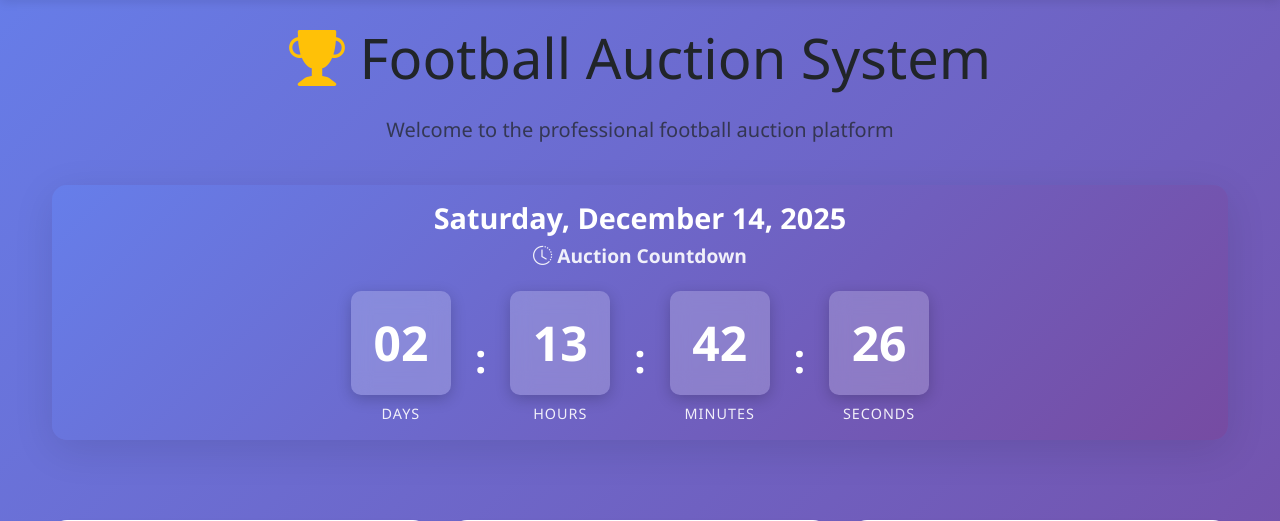
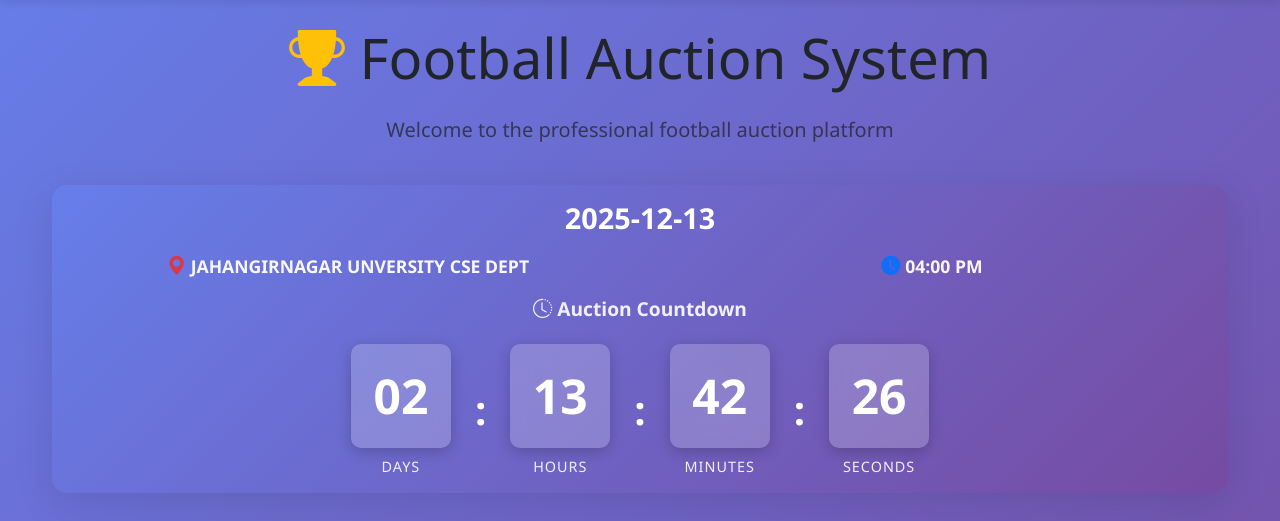
Before and after one commit to Himelcseju/Faus, a Flask app: page / in a window 1280 px wide. Shown: the part 62-583 px from the top of the page. Run offline with Flask 3, Linux system fonts and the light colour scheme.

Commit message:
Add admin settings page, update homepage to show place and time from database, fix home route to fetch auction settings

```diff
--- a/app.py
+++ b/app.py
@@ -159,7 +159,7 @@ def home():
     # Get slot information
     slot_info = SlotManagement.query.first()
     if not slot_info:
-        slot_info = SlotManagement(total_slots=12, filled_slots=0, remaining_slots=12)
+        slot_info = SlotManagement(total_slots=12, total_teams=12, filled_slots=0, remaining_slots=12)
         db.session.add(slot_info)
         db.session.commit()
 
@@ -168,20 +168,25 @@ def home():
     slot_info.remaining_slots = slot_info.total_slots - team_count
     db.session.commit()
 
-    # Get auction countdown time - Set to Saturday Dec 14, 2025
+    # Get auction settings from database
     auction_setting = AuctionSetting.query.first()
-    if auction_setting:
-        countdown_time = auction_setting.auction_start_time
-    else:
+    if not auction_setting:
         # Default: Saturday December 14, 2025 at 10:00 AM
         countdown_time = datetime(2025, 12, 14, 10, 0, 0)
-        auction_setting = AuctionSetting(auction_start_time=countdown_time)
+        auction_setting = AuctionSetting(
+            auction_start_time=countdown_time,
+            auction_date="Saturday, December 14, 2025",
+            auction_place="Main Auditorium"
+        )
         db.session.add(auction_setting)
         db.session.commit()
 
+    countdown_time = auction_setting.auction_start_time
+
     return render_template('index.html', teams=teams, team_count=team_count,
                          countdown_time=countdown_time, slot_info=slot_info,
-                         players=players, player_count=player_count)
+                         players=players, player_count=player_count,
+                         auction_setting=auction_setting)
 
 @app.route('/api/countdown')
 def get_countdown():
@@ -277,6 +282,78 @@ def admin_dashboard():
         slot_info.remaining_slots = slot_info.total_slots - len(teams)
         db.session.commit()
     return render_template('admin_dashboard.html', teams=teams, players=players, auction_setting=auction_setting, slot_info=slot_info)
+
+@app.route('/admin/settings', methods=['GET', 'POST'])
+@admin_required
+def admin_settings():
+    slot_info = SlotManagement.query.first()
+    auction_setting = AuctionSetting.query.first()
+
+    if not slot_info:
+        slot_info = SlotManagement(total_slots=12, total_teams=12, filled_slots=0, remaining_slots=12)
+        db.session.add(slot_info)
+        db.session.commit()
+
+    if not auction_setting:
+        default_time = datetime(2025, 12, 14, 10, 0, 0)
+        auction_setting = AuctionSetting(
+            auction_start_time=default_time,
+            auction_date="Saturday, December 14, 2025",
+            auction_place="Main Auditorium"
+        )
+        db.session.add(auction_setting)
+        db.session.commit()
+
+    if request.method == 'POST':
+        # Update slot management
+        total_slots = request.form.get('total_slots')
+        total_teams = request.form.get('total_teams')
+
+        try:
+            slot_info.total_slots = int(total_slots) if total_slots else 12
+            slot_info.total_teams = int(total_teams) if total_teams else 12
+            # Recalculate remaining slots
+            teams = Team.query.all()
+            slot_info.filled_slots = len(teams)
+            slot_info.remaining_slots = slot_info.total_slots - slot_info.filled_slots
+            db.session.commit()
+        except ValueError:
+            flash('Invalid slot or team numbers', 'error')
+
+        # Update auction settings
+        auction_date = request.form.get('auction_date')
+        auction_time = request.form.get('auction_time')
+        auction_place = request.form.get('auction_place')
+
+        if auction_date and auction_time:
+            try:
+                # Parse date and time
+                date_time_str = f"{auction_date} {auction_time}"
+                countdown_time = datetime.strptime(date_time_str, "%Y-%m-%d %H:%M")
+
+                auction_setting.auction_start_time = countdown_time
+                auction_setting.auction_date = auction_date
+                auction_setting.auction_place = auction_place or "Main Auditorium"
+                db.session.commit()
+
+                flash('Settings updated successfully!', 'success')
+            except ValueError:
+                flash('Invalid date or time format', 'error')
+        else:
+            flash('Please provide both date and time', 'error')
+
+        return redirect(url_for('admin_settings'))
+
+    # Format datetime for form input
+    auction_datetime = auction_setting.auction_start_time
+    auction_date_str = auction_datetime.strftime('%Y-%m-%d')
+    auction_time_str = auction_datetime.strftime('%H:%M')
+
+    return render_template('admin_settings.html',
+                         slot_info=slot_info,
+                         auction_setting=auction_setting,
+                         auction_date_str=auction_date_str,
+                         auction_time_str=auction_time_str)
 
 @app.route('/team/dashboard/<int:team_id>')
 @team_required
@@ -828,6 +905,32 @@ if __name__ == '__main__':
         except Exception as e:
             print(f"Migration check: {e}")
 
+        # Migrate SlotManagement table
+        try:
+            if 'slot_management' in inspector.get_table_names():
+                slot_columns = [col['name'] for col in inspector.get_columns('slot_management')]
+                if 'total_teams' not in slot_columns:
+                    db.session.execute(text('ALTER TABLE slot_management ADD COLUMN total_teams INTEGER DEFAULT 12'))
+                    db.session.commit()
+                    print("✓ Added total_teams column to slot_management table")
+        except Exception as e:
+            print(f"SlotManagement migration: {e}")
+
+        # Migrate AuctionSetting table
+        try:
+            if 'auction_setting' in inspector.get_table_names():
+                auction_columns = [col['name'] for col in inspector.get_columns('auction_setting')]
+                if 'auction_date' not in auction_columns:
+                    db.session.execute(text('ALTER TABLE auction_setting ADD COLUMN auction_date VARCHAR(100)'))
+                    db.session.commit()
+                    print("✓ Added auction_date column to auction_setting table")
+                if 'auction_place' not in auction_columns:
+                    db.session.execute(text('ALTER TABLE auction_setting ADD COLUMN auction_place VARCHAR(200)'))
+                    db.session.commit()
+                    print("✓ Added auction_place column to auction_setting table")
+        except Exception as e:
+            print(f"AuctionSetting migration: {e}")
+
         # Create player_photos directory
         os.makedirs(app.config['PLAYER_PHOTO_FOLDER'], exist_ok=True)
 
@@ -841,13 +944,17 @@ if __name__ == '__main__':
 
         # Initialize slot management
         if not SlotManagement.query.first():
-            slot_mgmt = SlotManagement(total_slots=12, filled_slots=0, remaining_slots=12)
+            slot_mgmt = SlotManagement(total_slots=12, total_teams=12, filled_slots=0, remaining_slots=12)
             db.session.add(slot_mgmt)
 
         # Initialize default auction time - Saturday Dec 14, 2025 at 10:00 AM
         if not AuctionSetting.query.first():
             default_time = datetime(2025, 12, 14, 10, 0, 0)
-            auction_setting = AuctionSetting(auction_start_time=default_time)
+            auction_setting = AuctionSetting(
+                auction_start_time=default_time,
+                auction_date="Saturday, December 14, 2025",
+                auction_place="Main Auditorium"
+            )
             db.session.add(auction_setting)
 
         # Add sample teams if database is empty
--- a/templates/index.html
+++ b/templates/index.html
@@ -17,14 +17,39 @@
     <div class="col-12">
         <div class="card countdown-card shadow-lg">
             <div class="card-body text-center">
-                <h2 class="card-title mb-2" style="font-size: 1.8rem; font-weight: bold;">
+                <h2 class="card-title mb-3" style="font-size: 1.8rem; font-weight: bold;">
                     {{ auction_setting.auction_date if auction_setting and auction_setting.auction_date else 'Saturday, December 14, 2025' }}
                 </h2>
-                {% if auction_setting and auction_setting.auction_place %}
-                <p class="mb-2" style="font-size: 1rem; opacity: 0.9;">
-                    <i class="bi bi-geo-alt-fill"></i> {{ auction_setting.auction_place }}
-                </p>
-                {% endif %}
+
+                <div class="row mb-3">
+                    <div class="col-md-6 mb-2 mb-md-0">
+                        {% if auction_setting and auction_setting.auction_place %}
+                        <p class="mb-0" style="font-size: 1.1rem; opacity: 0.95;">
+                            <i class="bi bi-geo-alt-fill text-danger" style="font-size: 1.2rem;"></i>
+                            <strong>{{ auction_setting.auction_place }}</strong>
+                        </p>
+                        {% else %}
+                        <p class="mb-0" style="font-size: 1.1rem; opacity: 0.95;">
+                            <i class="bi bi-geo-alt-fill text-danger" style="font-size: 1.2rem;"></i>
+                            <strong>Main Auditorium</strong>
+                        </p>
+                        {% endif %}
+                    </div>
+                    <div class="col-md-6">
+                        {% if auction_setting and auction_setting.auction_start_time %}
+                        <p class="mb-0" style="font-size: 1.1rem; opacity: 0.95;">
+                            <i class="bi bi-clock-fill text-primary" style="font-size: 1.2rem;"></i>
+                            <strong>{{ auction_setting.auction_start_time.strftime('%I:%M %p') if auction_setting.auction_start_time else '10:00 AM' }}</strong>
+                        </p>
+                        {% else %}
+                        <p class="mb-0" style="font-size: 1.1rem; opacity: 0.95;">
+                            <i class="bi bi-clock-fill text-primary" style="font-size: 1.2rem;"></i>
+                            <strong>10:00 AM</strong>
+                        </p>
+                        {% endif %}
+                    </div>
+                </div>
+
                 <h3 class="card-title mb-4" style="font-size: 1.2rem; opacity: 0.9;">
                     <i class="bi bi-clock-history"></i> Auction Countdown
                 </h3>
```
Also changed, not shown: instance/football_auction.db.
